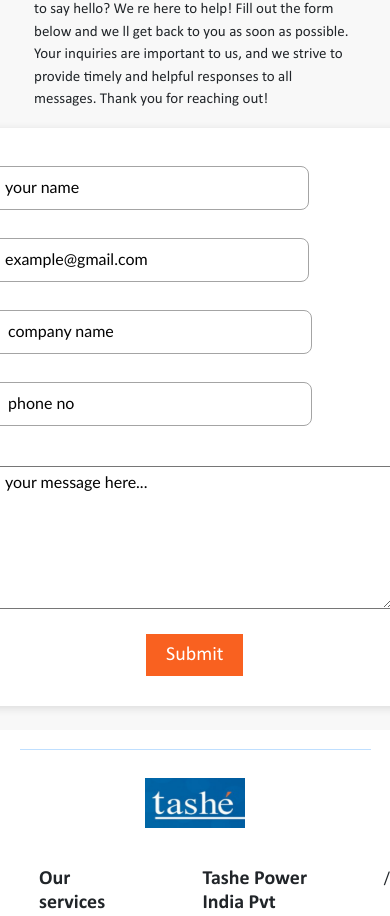
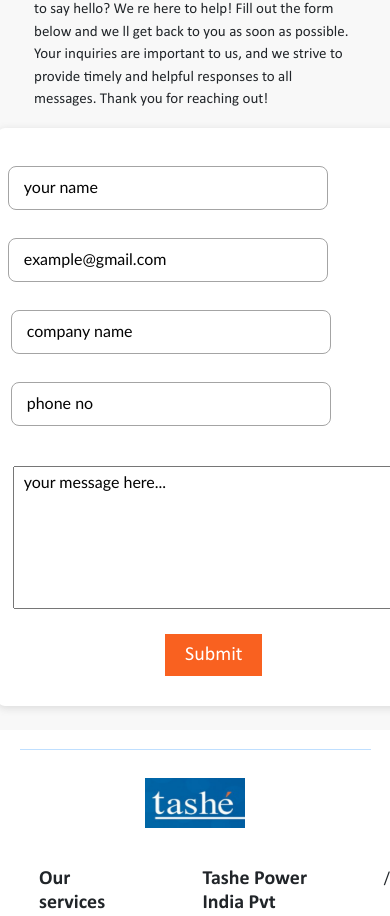
Before and after one commit to naveenbishwas/Tashe, a Next.js app: page / in a window 390 px wide. Shown: the part 4134-5050 px from the top of the page. Built offline with nearby package versions, Linux system fonts and the light colour scheme; a web font is replaced by a local one.

Commit message:
mobile changes four

```diff
--- a/src/app/globals.css
+++ b/src/app/globals.css
@@ -1157,7 +1157,7 @@ form svg {
     display: grid;
     grid-template-columns: auto auto;
     margin-top: 5%;
-    margin-left: -6%;
+    margin-left: -4%;
   }
 
   .num {
@@ -1538,6 +1538,7 @@ form svg {
     border-radius: 8px;
     position: relative;
     z-index: 1;
+    margin-left: 10%;
   }
 
   form input {
```
